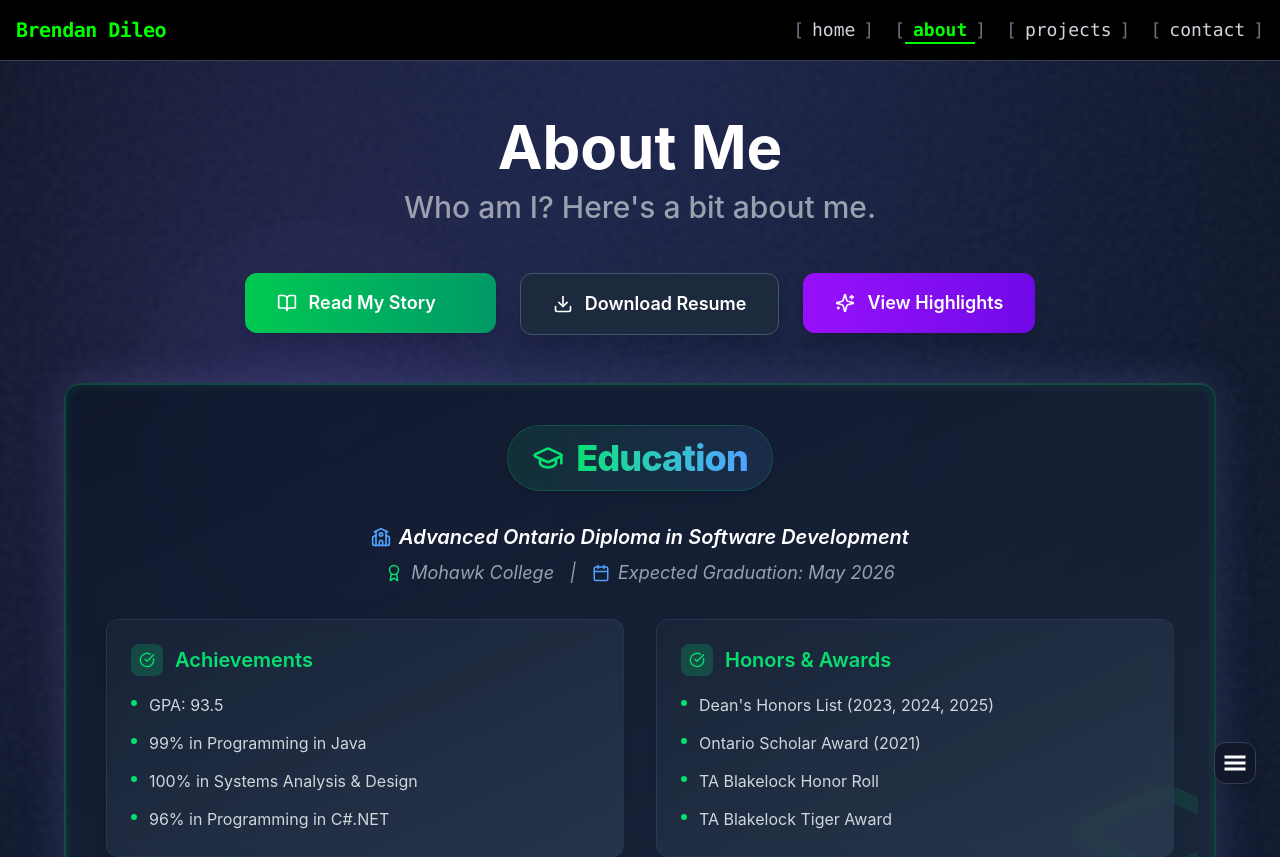
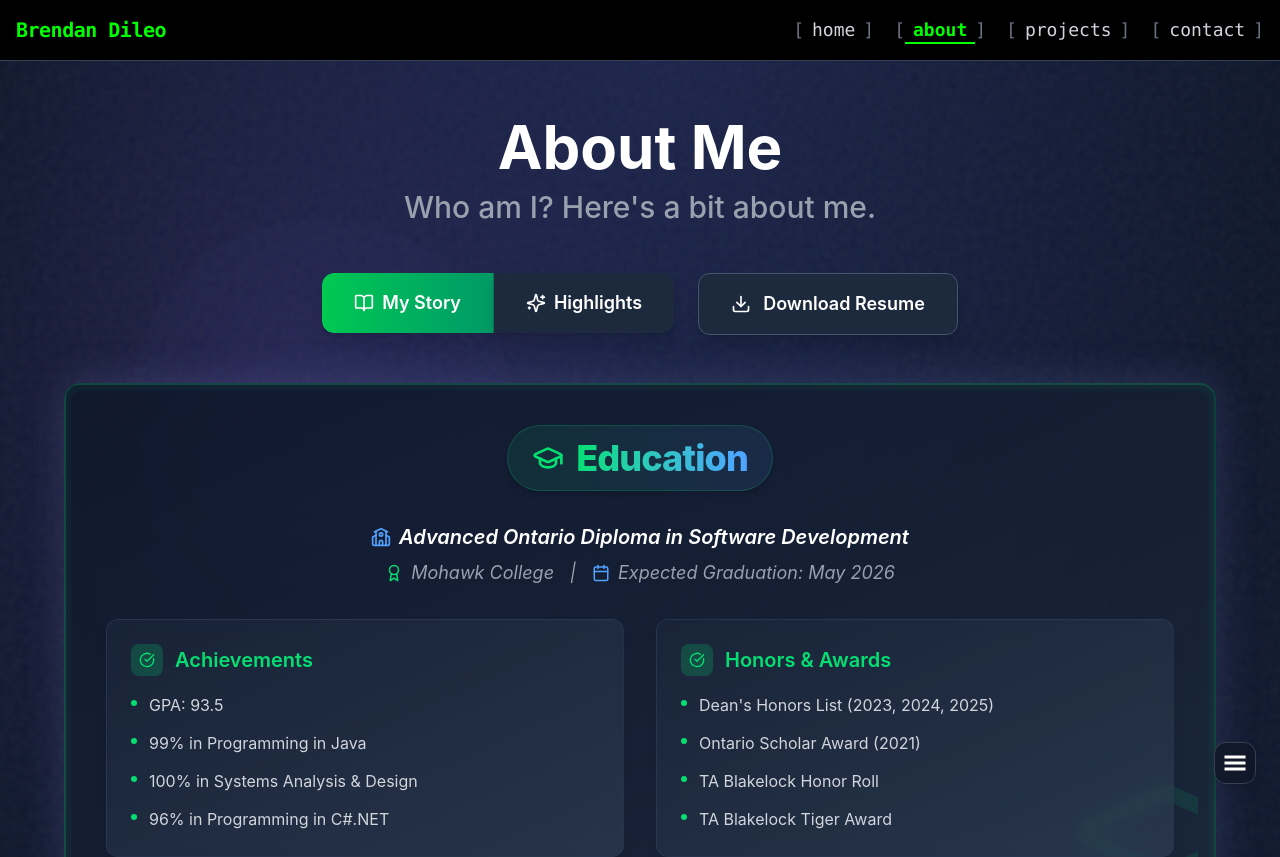
Before and after one commit to brendanddev/brendans-website, a React (Vite) app in the folder frontend/: page /about in a window 1280 px wide. Shown: the top 857 px of the page. Built offline with nearby package versions, Linux system fonts and the light colour scheme.

Commit message:
Update intro actions to use split button

```diff
--- a/frontend/src/components/About/IntroActions.jsx
+++ b/frontend/src/components/About/IntroActions.jsx
@@ -6,8 +6,8 @@
  * Component for the intro action buttons on the about page
 */
 
-import Button from "../common/Button";
 import LinkButton from "../common/LinkButton";
+import SplitButton from "../common/SplitButton";
 import { Download, BookOpen, Sparkles } from "lucide-react";
 import { motion } from "framer-motion";
 
@@ -29,31 +29,18 @@ const IntroActions = ({ onReadStory }) => {
         transition={{ type: "spring", stiffness: 400, damping: 17 }}
         className="w-full sm:w-auto"
       >
-
-        {/* Story Button */}
-        <Button
-          onClick={onReadStory}
-          className="group relative w-full sm:w-auto px-6 sm:px-8 py-3 sm:py-4 text-base sm:text-lg font-semibold bg-gradient-to-r from-green-500 to-emerald-600 hover:from-green-600 hover:to-emerald-700 text-white rounded-xl shadow-lg hover:shadow-xl transition-all duration-300 border-0 overflow-hidden"
-        >
-          {/* Background gradient */}
-          <div className="absolute inset-0 bg-gradient-to-r from-green-400/20 to-emerald-500/20 opacity-0 group-hover:opacity-100 transition-opacity duration-300" />
-          <div className="relative flex items-center justify-center sm:justify-start gap-2 sm:gap-3">
-            {/* Icons to add effects */}
-            <BookOpen size={18} className="sm:w-5 sm:h-5 group-hover:rotate-12 transition-transform duration-300" />
-            <span>Read My Story</span>
-            <Sparkles size={14} className="sm:w-4 sm:h-4 opacity-0 group-hover:opacity-100 transition-opacity duration-300" />
-          </div>
-        </Button>
+        {/* Split Button for story and highlights */}
+        <SplitButton onReadStory={onReadStory} />
       </motion.div>
 
-      {/* Resume Button */}
       <motion.div
         whileHover={{ scale: 1.05 }}
         whileTap={{ scale: 0.95 }}
         transition={{ type: "spring", stiffness: 400, damping: 17 }}
         className="w-full sm:w-auto"
       >
-        {/* Triggers a download */}
+
+        {/* Resume Button */}
         <LinkButton
           href="/BrendanDileo_Resume.pdf"
           download="BrendanDileo_Resume.pdf"
@@ -68,27 +55,6 @@ const IntroActions = ({ onReadStory }) => {
         </LinkButton>
       </motion.div>
 
-      {/* Highlights Button */}
-      <motion.div
-        whileHover={{ scale: 1.05 }}
-        whileTap={{ scale: 0.95 }}
-        transition={{ type: "spring", stiffness: 400, damping: 17 }}
-        className="w-full sm:w-auto"
-      >
-        <LinkButton
-          to="/highlights"
-          className="group relative w-full sm:w-auto px-6 sm:px-8 py-3 sm:py-4 text-base sm:text-lg font-semibold bg-gradient-to-r from-purple-600 to-violet-700 hover:from-purple-700 hover:to-violet-800 text-white rounded-xl shadow-lg hover:shadow-xl transition-all duration-300 border-0 overflow-hidden"
-        >
-          <div className="absolute inset-0 bg-gradient-to-r from-purple-400/20 to-violet-500/20 opacity-0 group-hover:opacity-100 transition-opacity duration-300" />
-
-          <div className="relative flex items-center justify-center sm:justify-start gap-2 sm:gap-3">
-            <Sparkles size={18} className="sm:w-5 sm:h-5 group-hover:rotate-6 transition-transform duration-300" />
-            <span>View Highlights</span>
-          </div>
-        </LinkButton>
-      </motion.div>
-
-
     </motion.div>
   );
 };
```
